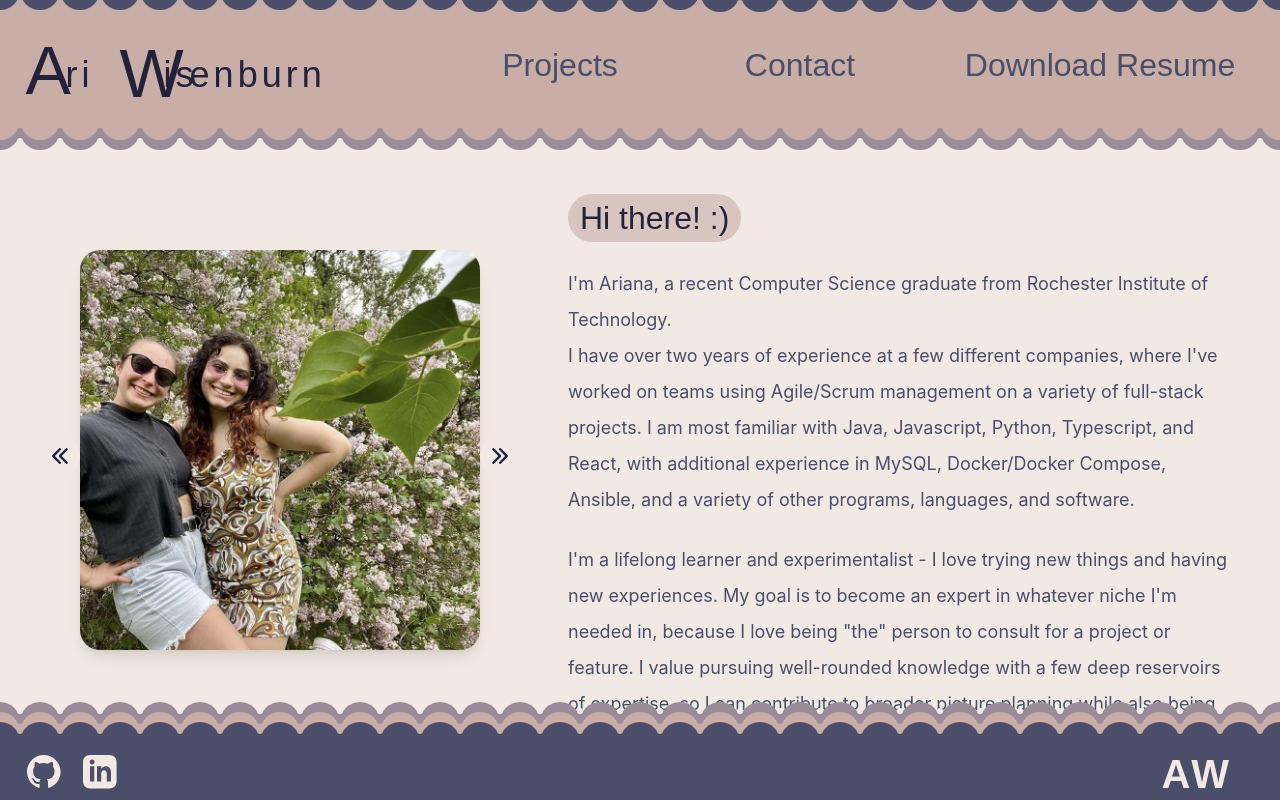
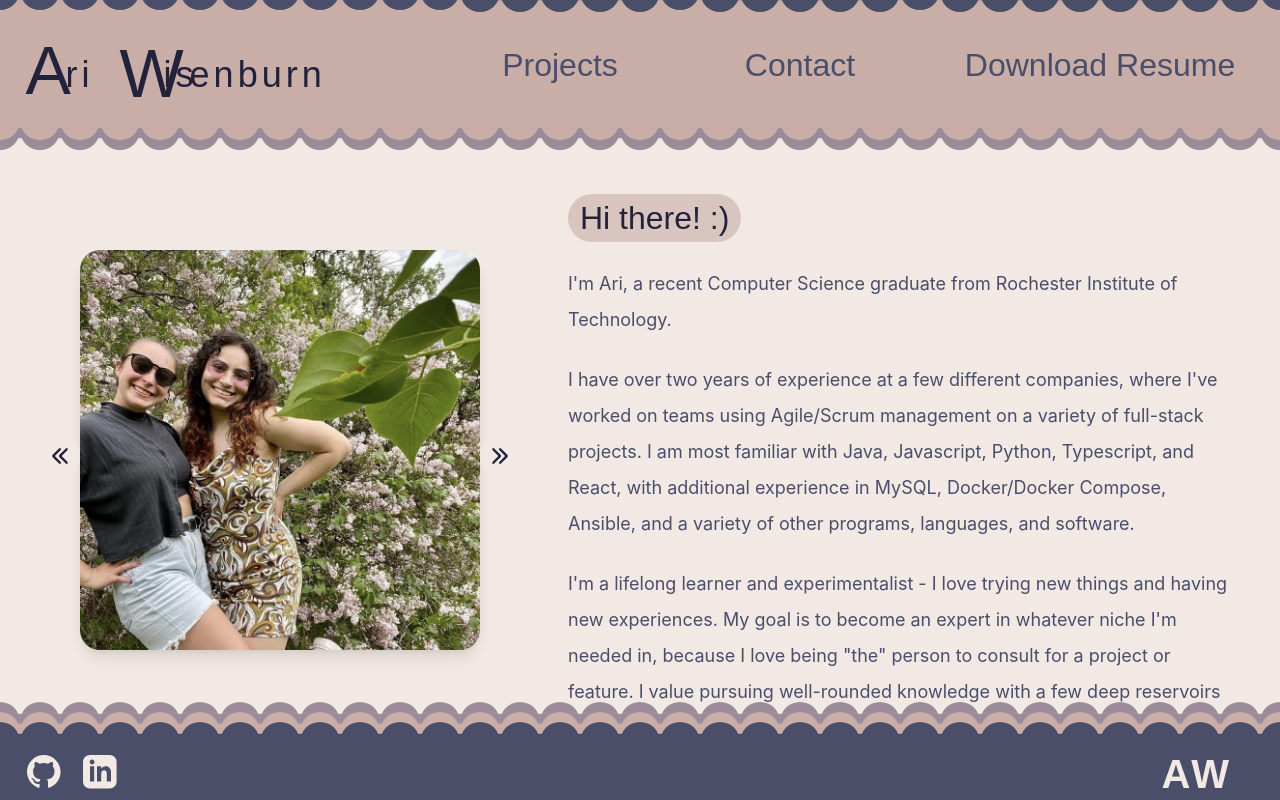
Before and after one commit to arinotsorry/arinotsorry.github.io, a React (Create React App) app: page / in a window 1280 px wide. Built offline with nearby package versions, Linux system fonts and the light colour scheme; a web font is replaced by a local one.

Commit message:
beautify(page): Change my name back to Ari on home page description

```diff
--- a/src/Home/Home.tsx
+++ b/src/Home/Home.tsx
@@ -53,8 +53,9 @@ export default function Home() {
         </Text>
         <br />
         <Text textStyle={'paragraph'}>
-          I'm Ariana, a recent Computer Science graduate from Rochester Institute of Technology.
+          I'm Ari, a recent Computer Science graduate from Rochester Institute of Technology.
         </Text>
+        <br />
         <Text textStyle={'paragraph'}>
           I have over two years of experience at a few different companies,
           where I've worked on teams using Agile/Scrum management on a variety of full-stack projects.
```
